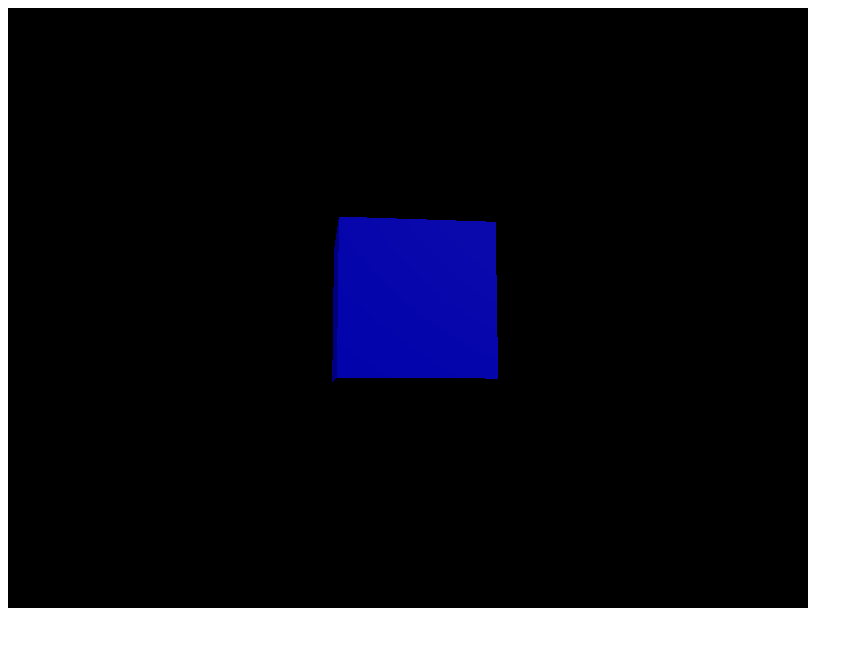
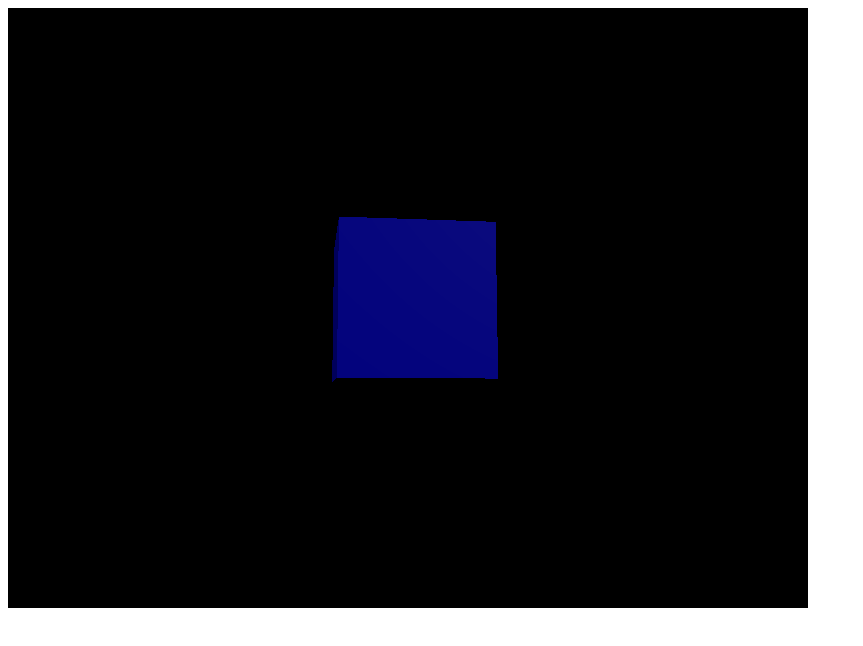
Before and after one commit to kei0423/2023CG_00, a plain HTML site: page index.html in a window 1280 px wide. Shown: the whole page, without its empty margins (0-863 px from the left). Drawn offline with nearby package versions, Linux system fonts and the light colour scheme.

Commit message:
色変えた

```diff
--- a/index.html
+++ b/index.html
@@ -30,7 +30,7 @@
 
     // 箱を作成
     var geometry = new THREE.BoxGeometry(1, 1, 1);
-    var material = new THREE.MeshPhongMaterial({ color: 0x0000ff });
+    var material = new THREE.MeshPhongMaterial({ color: 0x0000bb });
     var box = new THREE.Mesh(geometry, material);
     box.position.z = -5;
     scene.add(box);
```
